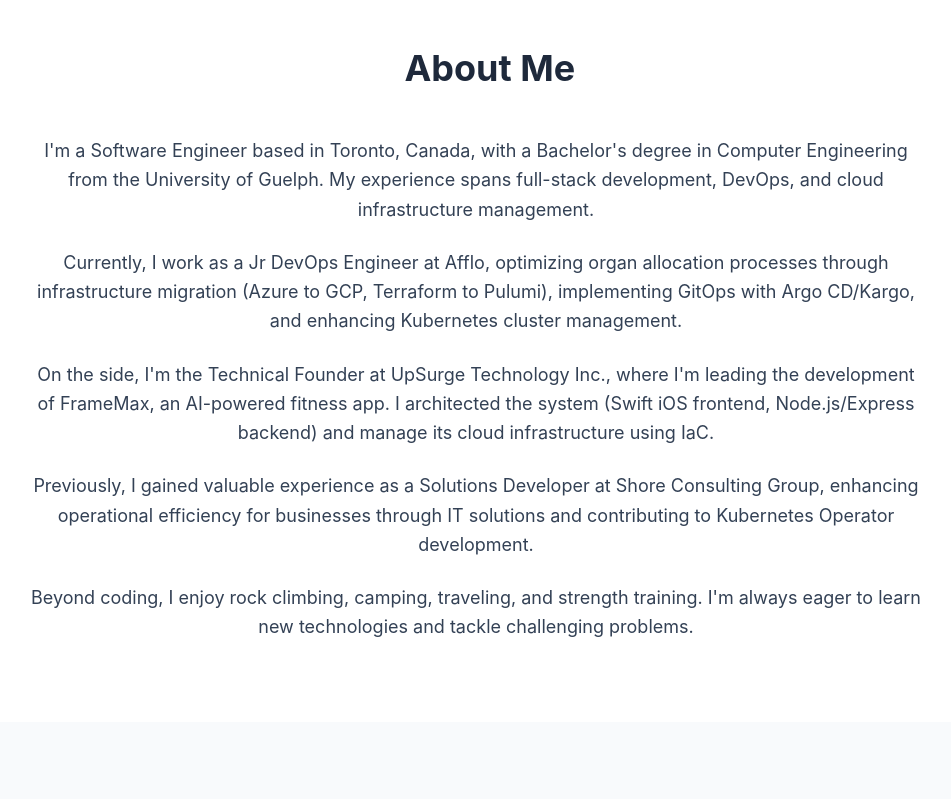
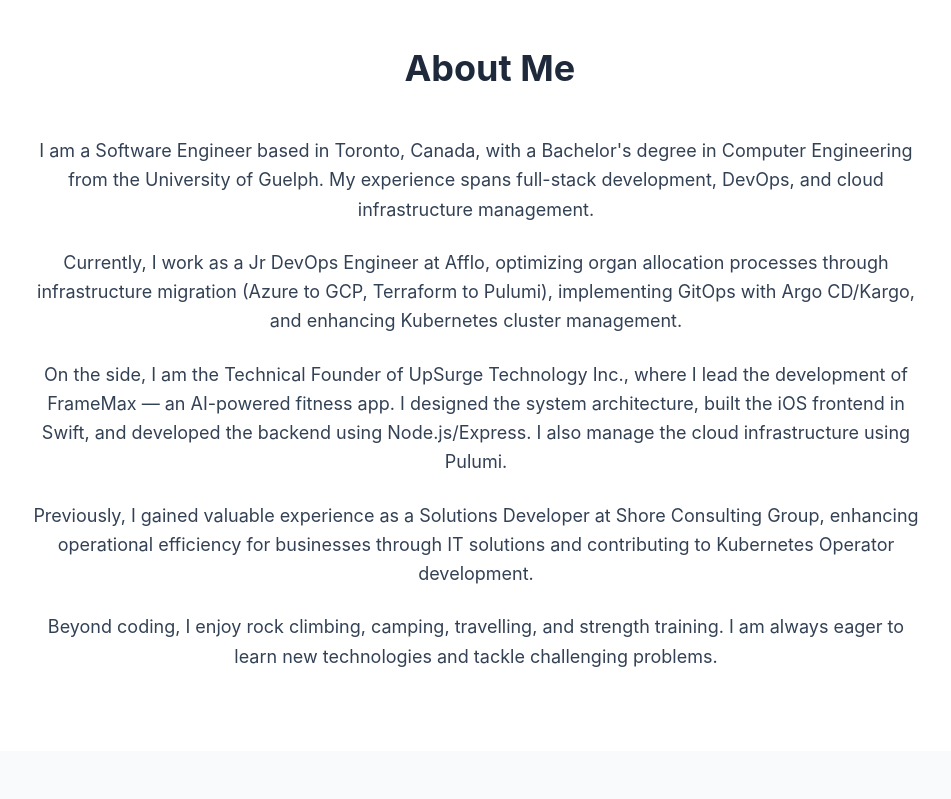
Before and after one commit to aidancorcoran/portfolio, a plain HTML site: page index.html in a window 1280 px wide. Shown: the part 820-1619 px from the top of the page, without its empty margins (164-1115 px from the left). Drawn offline with nearby package versions, Linux system fonts and the light colour scheme; a web font is replaced by a local one.

Commit message:
fix some abbreviation

```diff
--- a/index.html
+++ b/index.html
@@ -142,20 +142,20 @@
                 </h2>
                 <div class="text-center text-lg text-slate-700 space-y-6 leading-relaxed">
                     <p>
-                        I'm a Software Engineer based in Toronto, Canada, with a Bachelor's degree in Computer Engineering from the University of Guelph.
+                        I am a Software Engineer based in Toronto, Canada, with a Bachelor's degree in Computer Engineering from the University of Guelph.
                         My experience spans full-stack development, DevOps, and cloud infrastructure management.
                     </p>
                     <p>
                         Currently, I work as a Jr DevOps Engineer at Afflo, optimizing organ allocation processes through infrastructure migration (Azure to GCP, Terraform to Pulumi), implementing GitOps with Argo CD/Kargo, and enhancing Kubernetes cluster management.
                     </p>
                     <p>
-                        On the side, I'm the Technical Founder at UpSurge Technology Inc., where I'm leading the development of FrameMax, an AI-powered fitness app. I architected the system (Swift iOS frontend, Node.js/Express backend) and manage its cloud infrastructure using IaC.
+                        On the side, I am the Technical Founder of UpSurge Technology Inc., where I lead the development of FrameMax — an AI-powered fitness app. I designed the system architecture, built the iOS frontend in Swift, and developed the backend using Node.js/Express. I also manage the cloud infrastructure using Pulumi.
                     </p>
                     <p>
                         Previously, I gained valuable experience as a Solutions Developer at Shore Consulting Group, enhancing operational efficiency for businesses through IT solutions and contributing to Kubernetes Operator development.
                     </p>
                      <p>
-                        Beyond coding, I enjoy rock climbing, camping, traveling, and strength training. I'm always eager to learn new technologies and tackle challenging problems.
+                        Beyond coding, I enjoy rock climbing, camping, travelling, and strength training. I am always eager to learn new technologies and tackle challenging problems.
                     </p>
                 </div>
             </div>
@@ -303,7 +303,7 @@
                     <span class="lucide lucide-send mr-3 text-primary"></span>Get In Touch
                 </h2>
                 <p class="text-lg text-slate-700 mb-10">
-                    I'm always open to discussing new projects, creative ideas, or opportunities to be part of your visions. Feel free to reach out directly or use the form below!
+                    I am always open to discussing new projects, creative ideas, or opportunities to be part of your visions. Feel free to reach out directly or use the form below!
                 </p>
                 <div class="flex flex-col md:flex-row justify-center items-center space-y-4 md:space-y-0 md:space-x-6 lg:space-x-8 mb-16">
                     <a href="mailto:aidancorcoran.dev@gmail.com" class="inline-flex items-center text-lg text-primary hover:text-secondary transition duration-300 break-all">
```
Also changed, not shown: 1 other file.
